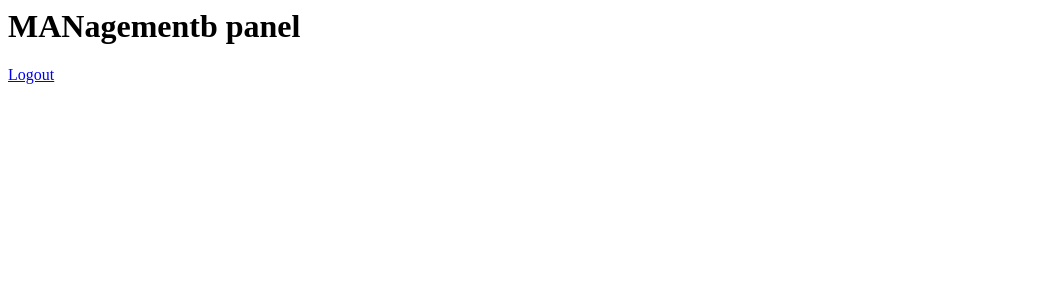
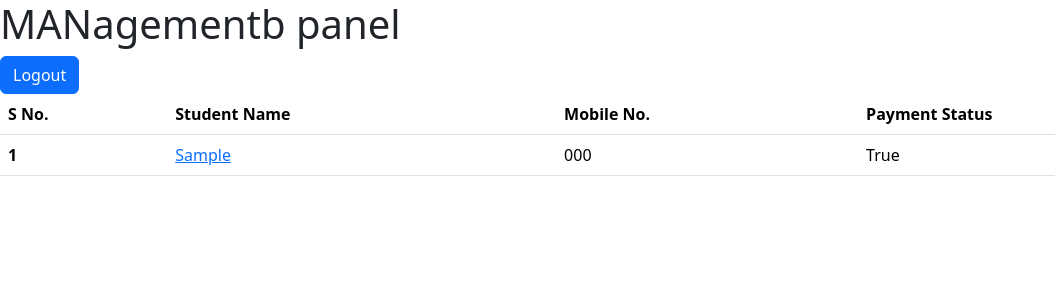
Before and after one commit to Amar-Nath9/hostel_management_system, a Django app: page /management/ in a window 1280 px wide. Shown: the top 300 px of the page, without its empty margins (0-1055 px from the left). Run offline with Django 5.2, Linux system fonts and the light colour scheme; a user stored in the database is signed in; tables that the repository leaves empty hold one stand-in row (values such as "Sample post").

Commit message:
added the list of student

```diff
--- a/Hostal_management/management/models.py
+++ b/Hostal_management/management/models.py
@@ -30,3 +30,14 @@ class User_details(models.Model):
         else:
             self.payment_status = False  # Not fully paid
         self.save()
+
+
+
+# New model to track payment history
+class PaymentHistory(models.Model):
+    user_details = models.ForeignKey(User_details, on_delete=models.CASCADE, related_name='payment_history')
+    payment_date = models.DateTimeField(auto_now_add=True)  # Automatically sets the date and time of payment
+    amount = models.DecimalField(max_digits=10, decimal_places=2)  # Amount paid
+
+    def __str__(self):
+        return f"Payment of {self.amount} by {self.user_details.user.username} on {self.payment_date}"
--- a/Hostal_management/management/urls.py
+++ b/Hostal_management/management/urls.py
@@ -8,5 +8,6 @@ urlpatterns = [
     path('management-login/',views.management_login, name='management_login'),
     path('management/',views.management_dashboard,name="management_dashboard"),
     path('amar_profile/',views.amar_profile, name='amar_profile'),
+    path('student/update/<int:user_id>/', views.update_student, name='update_student'),
 
 ]
--- a/Hostal_management/management/views.py
+++ b/Hostal_management/management/views.py
@@ -1,4 +1,4 @@
-from django.shortcuts import render, HttpResponse,redirect
+from django.shortcuts import render, HttpResponse,redirect,get_object_or_404
 from .models import User_details,User
 from django.contrib.auth.models import User
 from django.contrib.auth import authenticate, login,logout
@@ -49,7 +49,9 @@ def management_login(request):
 #mangement panel
 @login_required(login_url="/management-login/")
 def management_dashboard(request):
-    return render(request,'management_panel.html')
+    quaryset = User_details.objects.all()
+    context = {"students":quaryset}
+    return render(request,'management_panel.html',context)
 
 def logout_page(request):
     logout(request)
@@ -65,8 +67,26 @@ def amar_profile(request):
 
 
 
-def all_student_details(request):
+
+
+def update_student(request,user_id):
+    user =request.user
+
+    user_details = get_object_or_404(User_details, id=user_id)
+    if request.method == 'POST':
+        name = request.POST.get('name')
+        mobile_num = request.POST.get('mobile')
+        email = request.POST.get('email')
+        aadhaar_num = request.POST.get('aadhaar_num')
+        college_name = request.POST.get('college_name')
+
+        if name:
+            user.first_name = name
+        if mobile_num:
+            user_details.mobile_num = mobile_num
+            user.username = mobile_num
+        if email:
+            user.email = email
+            # need to complete...
+
     pass
-
-def edit_student_details(request):
-    pass
--- a/Hostal_management/templates/management_panel.html
+++ b/Hostal_management/templates/management_panel.html
@@ -1,3 +1,45 @@
-<h1>MANagementb panel</h1>
+
+<!doctype html>
+<html lang="en">
+  <head>
+    <meta charset="utf-8">
+    <meta name="viewport" content="width=device-width, initial-scale=1">
+    <title>Management Panel</title>
+    <link href="https://cdn.jsdelivr.net/npm/bootstrap@5.3.3/dist/css/bootstrap.min.css" rel="stylesheet" integrity="sha384-QWTKZyjpPEjISv5WaRU9OFeRpok6YctnYmDr5pNlyT2bRjXh0JMhjY6hW+ALEwIH" crossorigin="anonymous">
+  </head>
+  <body>
+    <h1>MANagementb panel</h1>
 
 <a href="{% url 'logout' %}" class="btn btn-primary" role="button">Logout</a>
+
+<table class="table table-hover">
+    <thead>
+      <tr>
+        <th scope="col">S No.</th>
+        <th scope="col">Student Name</th>
+        <th scope="col">Mobile No.</th>
+        <th scope="col">Payment Status</th>
+      </tr>
+    </thead>
+    <tbody>
+        {% for student in students %}
+      <tr>
+        <th scope="row">{{forloop.counter}}</th>
+        <td> <a href="{% url 'update_student' student.user.id %}">
+            {{ student.user.first_name }}
+          </a></td>
+        <td>{{student.mobile_no}}</td>
+        <td>{{student.payment_status}}</td>
+      </tr>
+      {% endfor %}
+
+    </tbody>
+  </table>
+
+
+
+
+
+    <script src="https://cdn.jsdelivr.net/npm/bootstrap@5.3.3/dist/js/bootstrap.bundle.min.js" integrity="sha384-YvpcrYf0tY3lHB60NNkmXc5s9fDVZLESaAA55NDzOxhy9GkcIdslK1eN7N6jIeHz" crossorigin="anonymous"></script>
+  </body>
+</html>
```
Also changed, not shown: Hostal_management/management/migrations/0007_paymenthistory.py (added).
